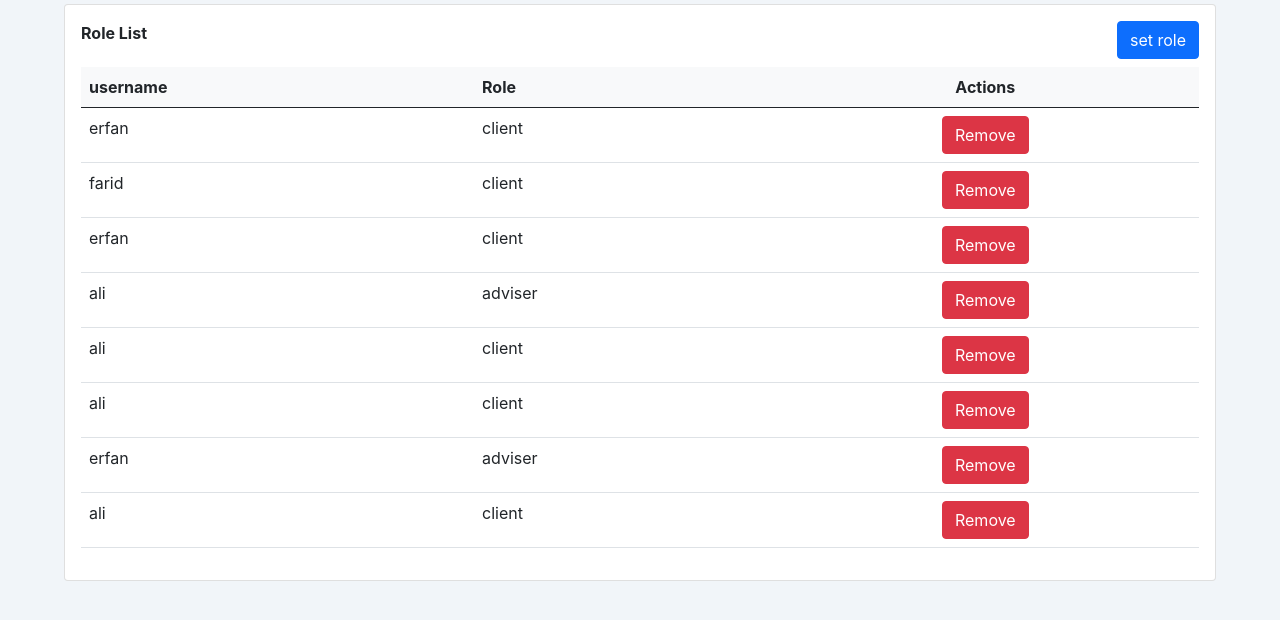
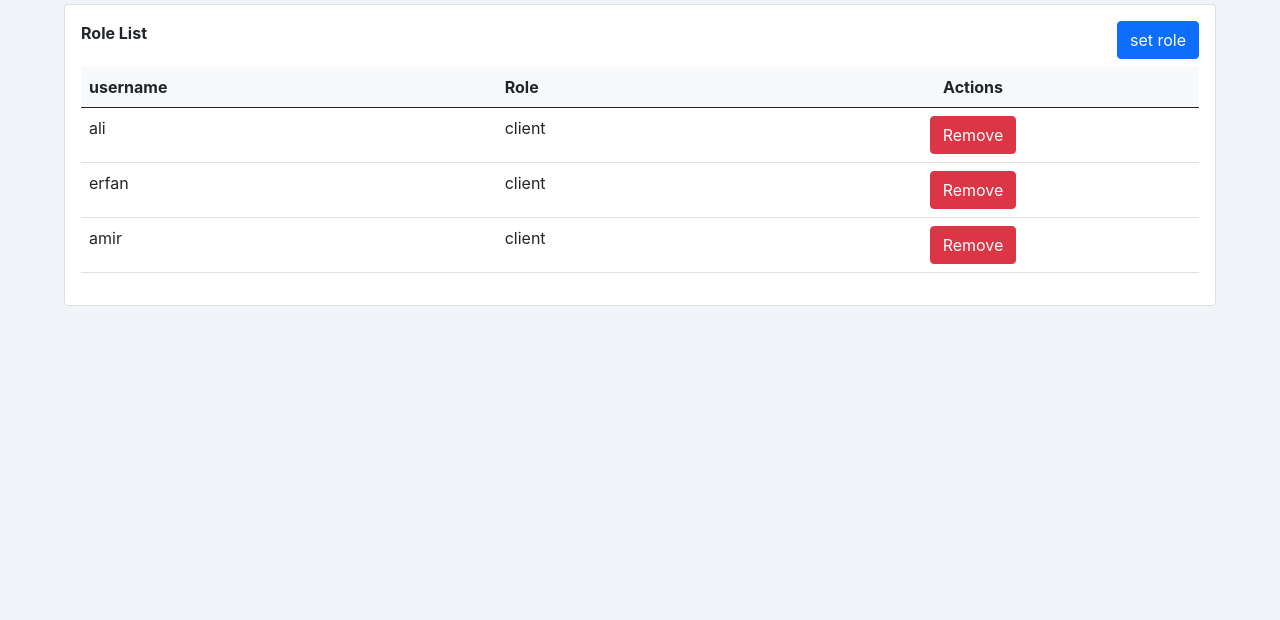
Before and after one commit to Amirma21/assessment-test, a React (Create React App) app: page / in a window 1280 px wide. Shown: the top 620 px of the page. Built offline with nearby package versions, Linux system fonts and the light colour scheme; data requests are answered from the project's data file.

Commit message:
set rols

```diff
--- a/db.json
+++ b/db.json
@@ -1,44 +1,19 @@
 {
   "user": [
     {
-      "userName": "erfan",
+      "userName": "ali",
       "role": "client",
-      "id": 1
-    },
-    {
-      "userName": "farid",
-      "role": "client",
-      "id": 2
+      "id": 1655182972496
     },
     {
       "userName": "erfan",
       "role": "client",
-      "id": 3
+      "id": 1655183018784
     },
     {
-      "userName": "ali",
-      "role": "adviser",
-      "id": 4
-    },
-    {
-      "userName": "ali",
+      "userName": "amir",
       "role": "client",
-      "id": 5
-    },
-    {
-      "userName": "ali",
-      "role": "client",
-      "id": 6
-    },
-    {
-      "userName": "erfan",
-      "role": "adviser",
-      "id": 7
-    },
-    {
-      "userName": "ali",
-      "role": "client",
-      "id": 8
+      "id": 1655183036248
     }
   ]
 }
--- a/src/components/Roles/RoleList.js
+++ b/src/components/Roles/RoleList.js
@@ -10,6 +10,7 @@ const RoleList = () => {
 
 
     const userData = useSelector((state) => state.data)
+    console.log(userData);
 
     const dispatch = useDispatch()
 
--- a/src/components/Roles/SetRole.js
+++ b/src/components/Roles/SetRole.js
@@ -60,7 +60,7 @@ const SetRole = ({ show, handleClose }) => {
                             <Label>Role</Label>
                             <CreatableSelect name="role" defaultValue={formData.role}
                                 classNamePrefix='select' options={roles}
-                                onChange={(e) => setFormData({ ...formData, role: e.value })}>
+                                onChange={(e) => setFormData({ ...formData, role: e.value , id : Date.now() })}>
                             </CreatableSelect>
                         </FormGroup>
 
@@ -68,7 +68,7 @@ const SetRole = ({ show, handleClose }) => {
 
                 </ModalBody>
                 <ModalFooter>
-                    <Button disabled={!formData.userName && !formData.role} color="success" onClick={setRoleBtnHandler}> set role</Button>
+                    <Button disabled={!formData.userName && !formData.role} color="success" onClick={setRoleBtnHandler}> set Role</Button>
                     <Button color="danger" onClick={() => handleClose()}> cancle</Button>
                 </ModalFooter>
             </Modal>
--- a/src/components/redux/setRoles/rolesActions.js
+++ b/src/components/redux/setRoles/rolesActions.js
@@ -8,7 +8,7 @@ export const SetRols = (data) => async (dispatch) => {
         const result = await axios.post("http://localhost:3001/user", data)
         dispatch({
             type: SET_ROLES,
-            payload: data
+            payload: data,
         })
     } catch (error) {
         dispatch(
--- a/src/components/redux/setRoles/rolesReducer.js
+++ b/src/components/redux/setRoles/rolesReducer.js
@@ -8,7 +8,7 @@ const initialState = {
 export const rolesReducer = (state = initialState, action) => {
     switch (action.type) {
         case SET_ROLES:
-            return { ...state, data: action.payload }
+            return { ...state,  data: [...state.data, action.payload ] }
         case GET_ROLES:
             return { ...state , data : action.payload}
 
```
